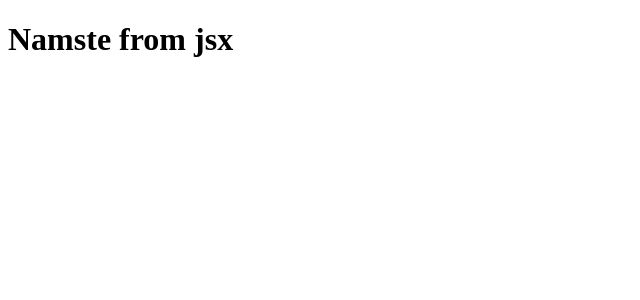
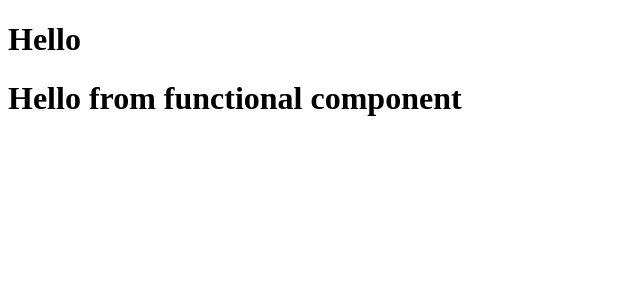
Before and after one commit to arunpanigrahi93/namaste-react, a React (Vite) app: page / in a window 1280 px wide. Shown: the top 300 px of the page, without its empty margins (0-640 px from the left). Built offline with nearby package versions, Linux system fonts and the light colour scheme.

Commit message:
Component creation

```diff
--- a/App.js
+++ b/App.js
@@ -1,18 +1,24 @@
 import React from "react";
 import ReactDOM from "react-dom/client"; // use correct import for React 18+
 
-//core react
-const heading = React.createElement(
-  "div",
-  { id: "parent" },
-  React.createElement("div", { id: "child" }, [
-    React.createElement("h1", { key: "h1" }, "I'm from h1"),
-    React.createElement("h2", { key: "h2" }, "I'm from h2"),
-  ])
-);
+//react element to convert functional component
+//const heading = <h1>Hello</h1>
 
-//jsx
-const jsxHeading = <h1 id="heading">Namste from jsx</h1>;
+// component
+const Heading = () => <h1>Hello </h1>;
+
+//component
+
+const HeadingComponent = () => {
+  return (
+    <div>
+      <Heading />
+      <h1>Hello from functional component</h1>
+    </div>
+  );
+};
 
 const root = ReactDOM.createRoot(document.getElementById("root"));
-root.render(jsxHeading);
+root.render(<HeadingComponent />);
+
+//component inside other component is called Component Composition
```
